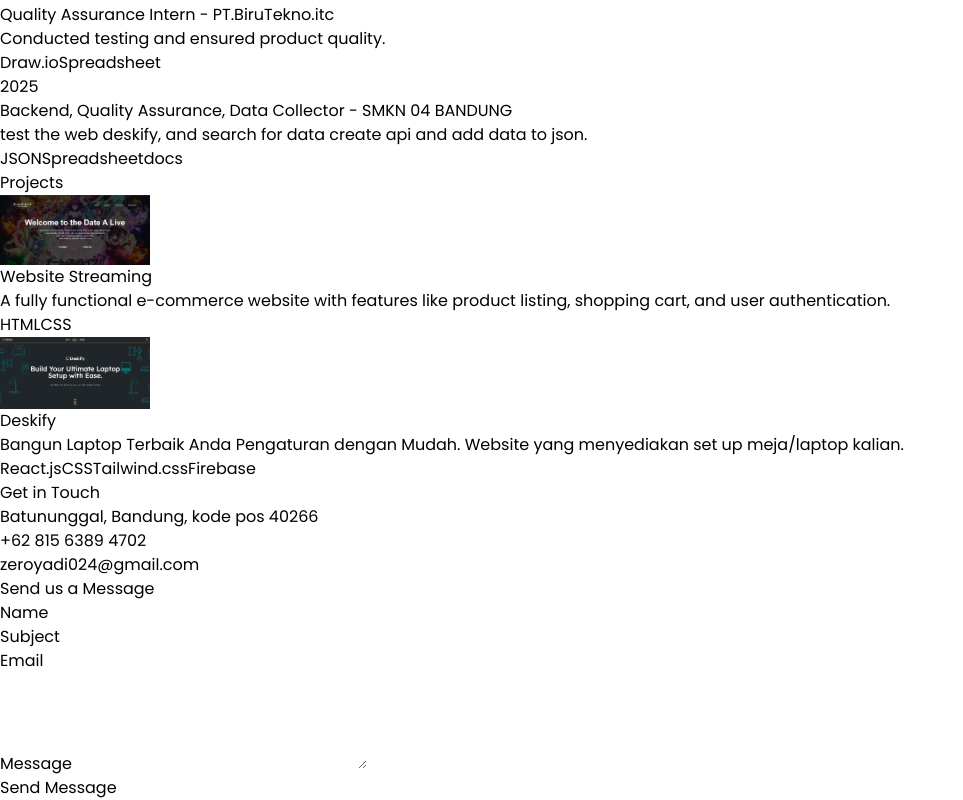
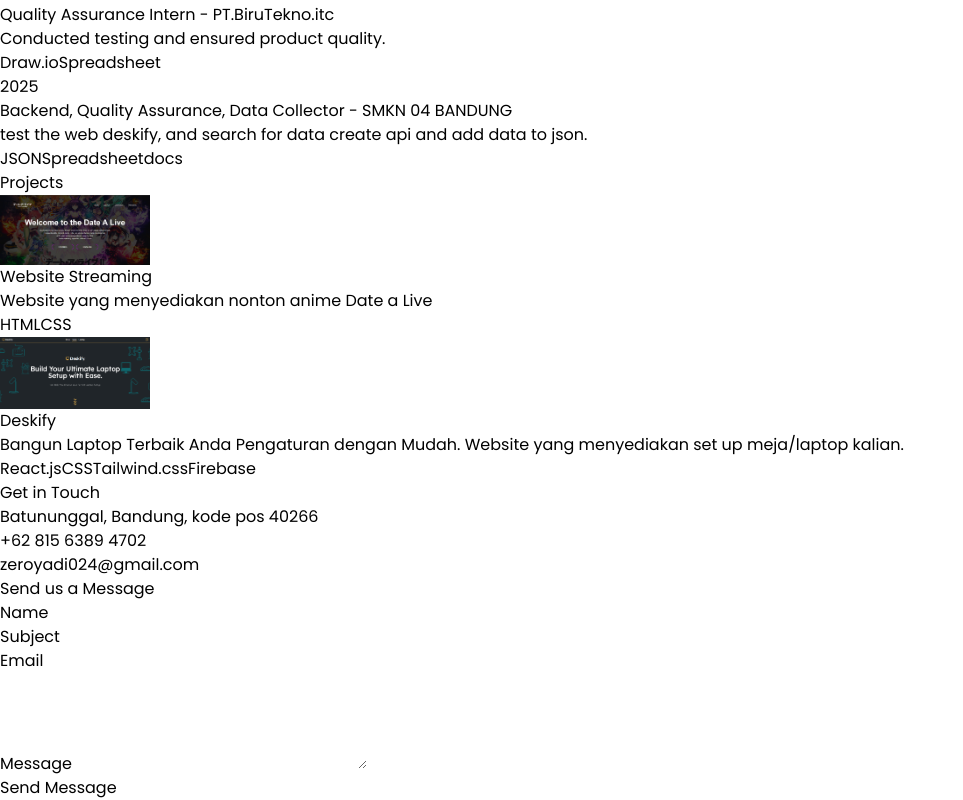
Before and after one commit to zeroyadi/Porto-v2, a React (Vite) app: page / in a window 1280 px wide. Shown: the part 1673-2473 px from the top of the page, without its empty margins (0-963 px from the left). Built offline with nearby package versions, Linux system fonts and the light colour scheme.

Commit message:
nguabah website straming

```diff
--- a/src/constants/index.js
+++ b/src/constants/index.js
@@ -41,7 +41,7 @@ export const PROJECTS = [
     title: "Website Streaming",
     image: project1,
     description:
-      "A fully functional e-commerce website with features like product listing, shopping cart, and user authentication.",
+      "Website yang menyediakan nonton anime Date a Live",
     technologies: ["HTML", "CSS"],
   },
   {
```
